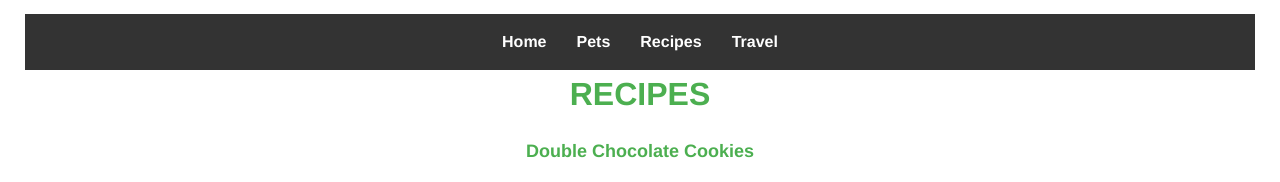
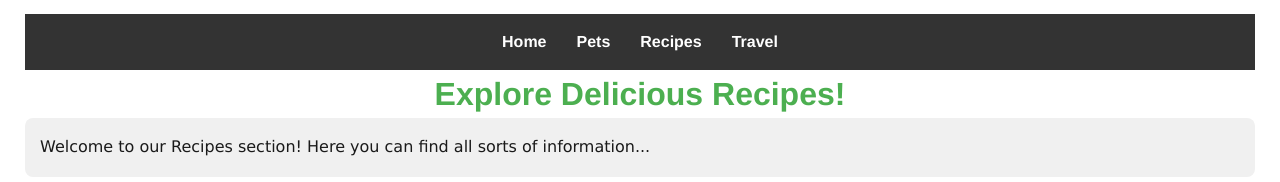
Before and after one commit to alyssrod/ccp_desktopv_w24, a plain HTML site: page recipes.html in a window 1280 px wide. Shown: the part 133-315 px from the top of the page. Drawn offline with Linux system fonts and the light colour scheme.

Commit message:
Update recipes.html

```diff
--- a/recipes.html
+++ b/recipes.html
@@ -28,7 +28,8 @@
         </nav>
     </header>
     <main id="main-content">
-    <h1>RECIPES</h1>
+    <h1 id="typewriter-text-recipes"></h1> <!-- Typewriter effect target -->
+    <p>Welcome to our Recipes section! Here you can find all sorts of information...</p>
     <div>
         <h2>Double Chocolate Cookies</h2>
         <div class="recipeintro">
```
